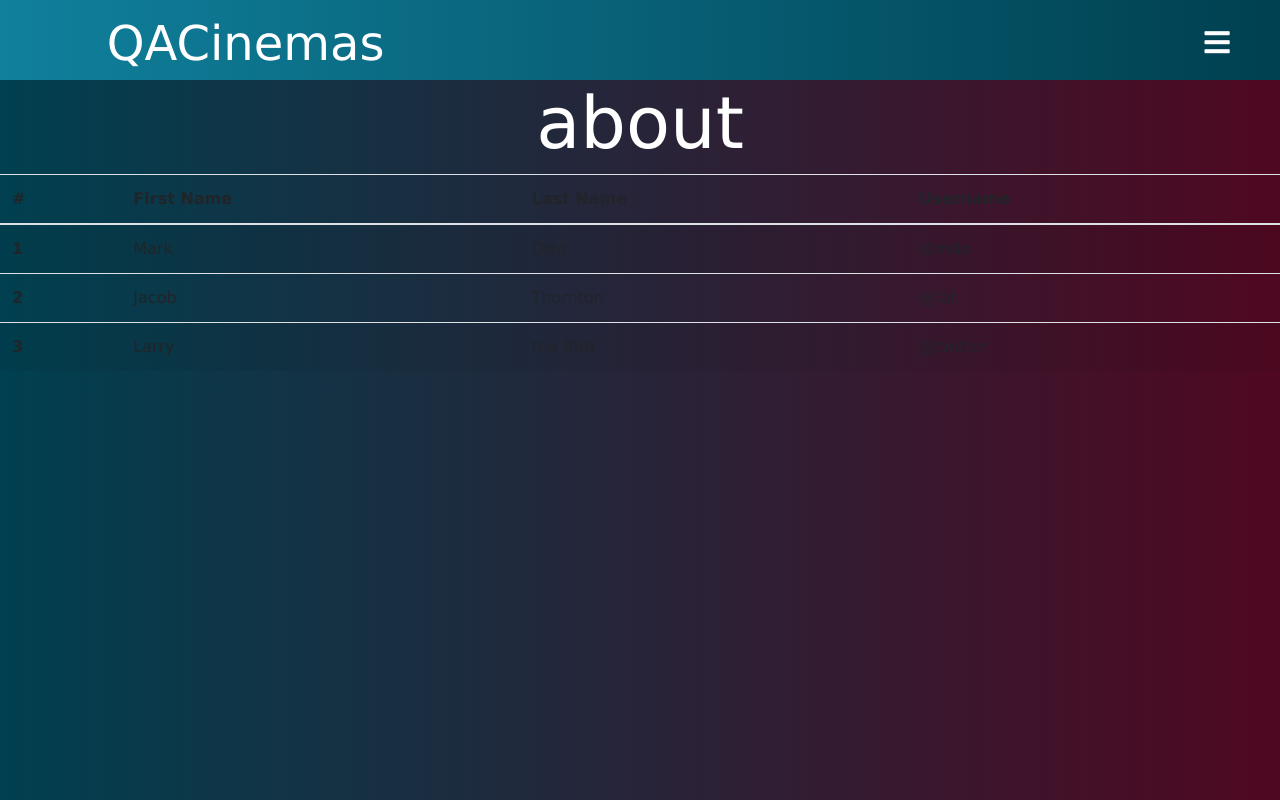
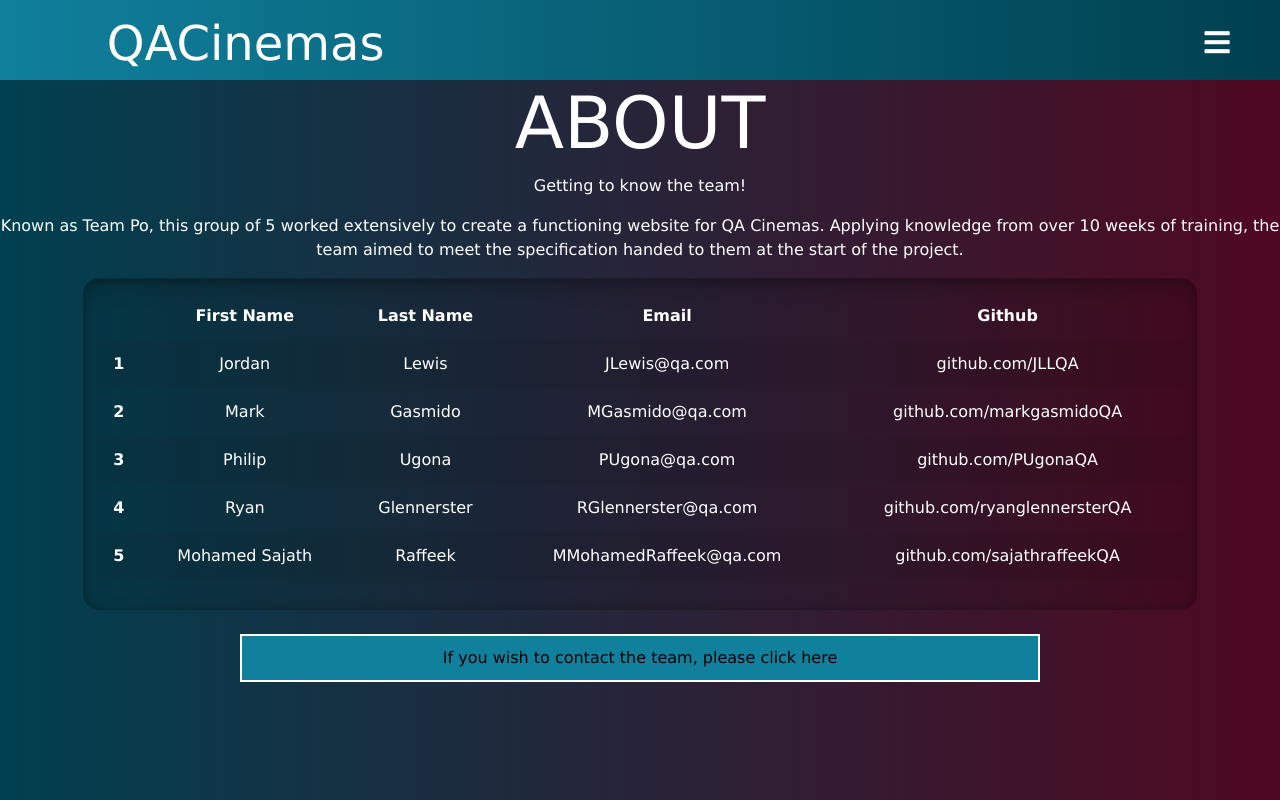
Before and after one commit to JLLQA/QAC, a React (Create React App) app in the folder Cinema/qac/: page /about in a window 1280 px wide. Built offline with nearby package versions, Linux system fonts and the light colour scheme.

Commit message:
QAC-60 #comment Saj: completed about page

```diff
--- a/Cinema/qac/src/Components/About/About.jsx
+++ b/Cinema/qac/src/Components/About/About.jsx
@@ -1,50 +1,81 @@
 import Navbar from "../Multipage/Navbar/Navbar";
 import React from 'react';
 import { Table } from 'reactstrap';
+import { Link } from "react-router-dom"
 
-const About =()=>{
+const About = () => {
 
     return (
         <>
-        <div>
-    <Navbar/>
+            <div align="center">
+                <Navbar />
+                <h1>ABOUT</h1>
+                <p> Getting to know the team!</p>
+                <p> Known as Team Po, this group of 5 worked extensively to create a functioning website for QA Cinemas.
+                    Applying knowledge from over 10 weeks of training, the team aimed to meet the specification handed to them at the start of the project.
+              </p>
+                <div id="dropped-box" className="container-fluid" align="center">
 
-        <h1>about</h1>
-
-        <Table striped>
-      <thead>
-        <tr>
-          <th>#</th>
+                    <Table id="open-table"  borderless striped >
+                        <thead align="center">
+                            <tr >
+                                <th></th>
                                 <th>First Name</th>
                                 <th>Last Name</th>
-          <th>Username</th>
+                                <th>Email</th>
+                                <th>Github</th>
                             </tr>
                         </thead>
-      <tbody>
-        <tr>
+                        <tbody align="center">
+                            <tr >
                                 <th scope="row">1</th>
-          <td>Mark</td>
-          <td>Otto</td>
-          <td>@mdo</td>
+                                <td>Jordan</td>
+                                <td>Lewis</td>
+                                <td>JLewis@qa.com</td>
+                                <td>github.com/JLLQA</td>
                             </tr>
                             <tr>
                                 <th scope="row">2</th>
-          <td>Jacob</td>
-          <td>Thornton</td>
-          <td>@fat</td>
+                                <td>Mark</td>
+                                <td>Gasmido</td>
+                                <td>MGasmido@qa.com</td>
+                                <td>github.com/markgasmidoQA</td>
                             </tr>
                             <tr>
                                 <th scope="row">3</th>
-          <td>Larry</td>
-          <td>the Bird</td>
-          <td>@twitter</td>
+                                <td>Philip</td>
+                                <td>Ugona</td>
+                                <td>PUgona@qa.com</td>
+                                <td>github.com/PUgonaQA</td>
+                            </tr>
+                            <tr>
+                                <th scope="row">4</th>
+                                <td>Ryan</td>
+                                <td>Glennerster</td>
+                                <td>RGlennerster@qa.com</td>
+                                <td>github.com/ryanglennersterQA</td>
+                            </tr>
+                            <tr>
+                                <th scope="row">5</th>
+                                <td>Mohamed Sajath</td>
+                                <td>Raffeek</td>
+                                <td>MMohamedRaffeek@qa.com</td>
+                                <td>github.com/sajathraffeekQA</td>
                             </tr>
                         </tbody>
                     </Table>
 
 
+                </div>
+                    <br />
 
+                <div align="center">
+                    <Link to={{ pathname: `/contact` }}>
+                        <button id="infoButton" type="button">
+                            If you wish to contact the team, please click here    </button>
+                    </Link>
 
+                </div>
             </div>
         </>
     );
```
Lines whose indentation alone changed are shown as unchanged.
